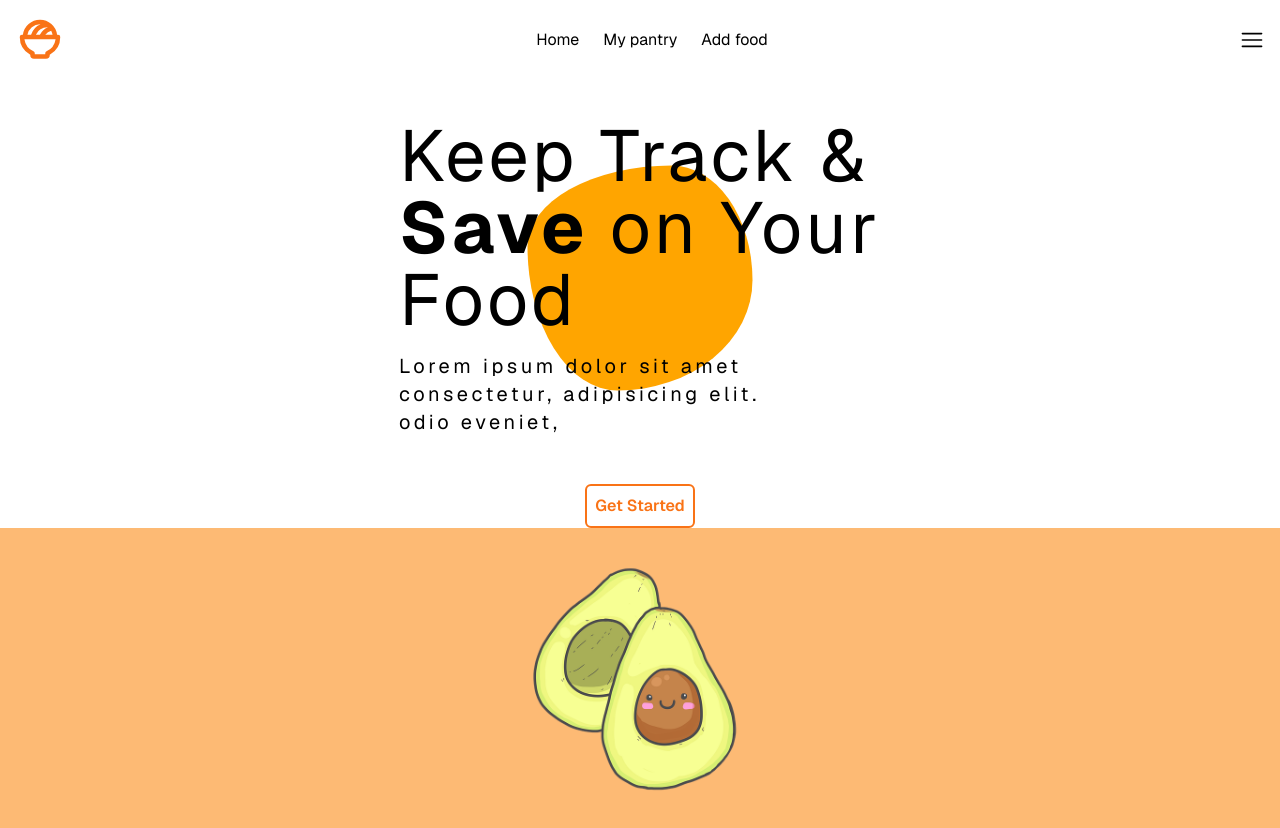
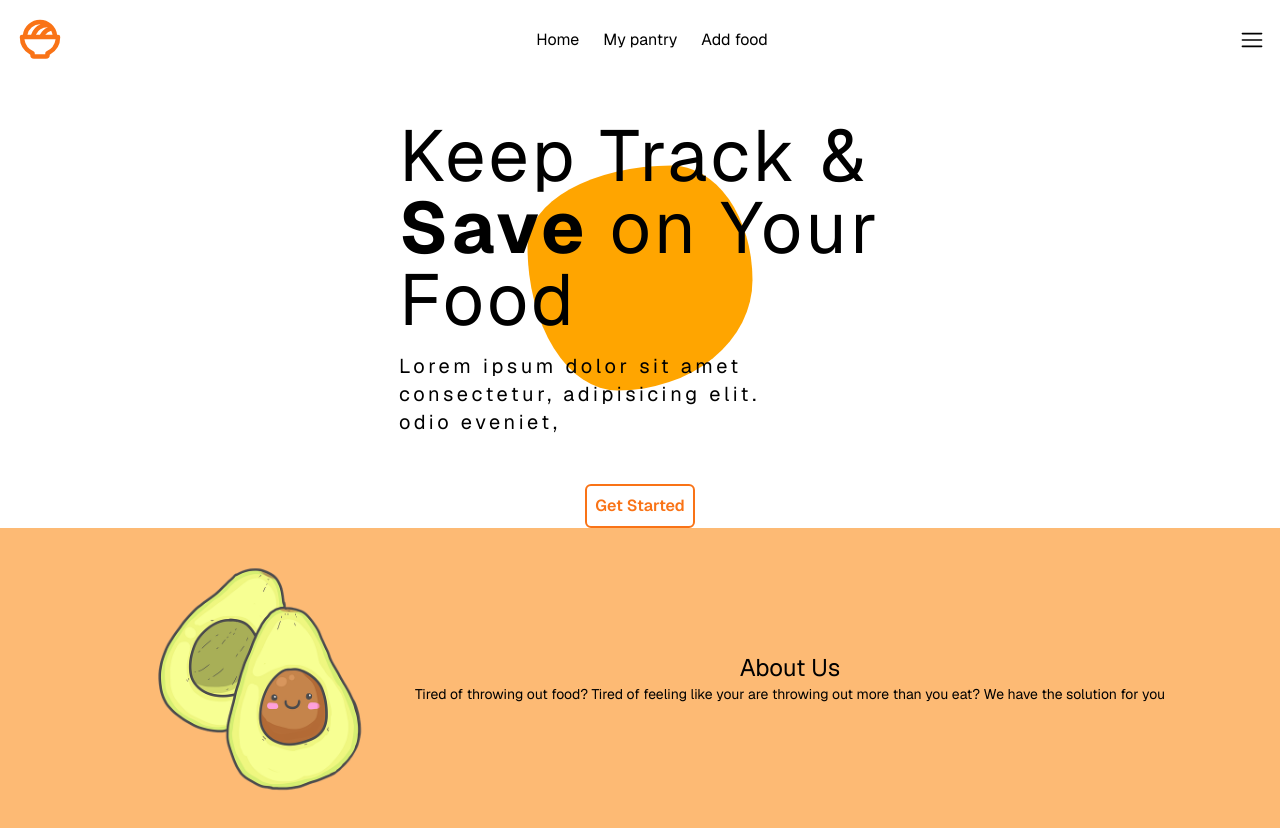
Before and after one commit to bustyAI/foodfo, a Next.js app: page / in a window 1280 px wide. Built offline with nearby package versions, Linux system fonts and the light colour scheme.

Commit message:
extracting AboutUs into a component

```diff
--- /dev/null
+++ b/app/components/AboutUs.tsx
@@ -0,0 +1,15 @@
+import React from "react";
+
+const AboutUs = () => {
+  return (
+    <div className="flex flex-col justify-center items-center text-left">
+      <h1 className="text-2xl">About Us</h1>
+      <p className=" text-sm">
+        Tired of throwing out food? Tired of feeling like your are throwing out
+        more than you eat? We have the solution for you
+      </p>
+    </div>
+  );
+};
+
+export default AboutUs;
--- a/app/components/Footer.tsx
+++ b/app/components/Footer.tsx
@@ -1,5 +1,6 @@
 import React from "react";
 import Image from "next/image";
+import AboutUs from "./AboutUs";
 
 const Footer = () => {
   return (
@@ -7,6 +8,7 @@ const Footer = () => {
       <div>
         <Image src={"/avocado.png"} height={300} width={300} alt="avocado" />
       </div>
+      <AboutUs />
     </div>
   );
 };
--- a/app/components/index.ts
+++ b/app/components/index.ts
@@ -3,6 +3,7 @@ import Navbar from "./Navbar";
 import Logo from "./Logo";
 import Hero from "./Hero";
 import Button from "./Button";
+import AboutUs from "./AboutUs";
 import Footer from "./Footer";
 
-export { Navbar, Logo, Hero, Button, Footer };
+export { Navbar, Logo, Hero, Button, AboutUs, Footer };
--- a/app/page.tsx
+++ b/app/page.tsx
@@ -1,4 +1,4 @@
-import { Navbar, Hero, Button, Footer } from "@/app/components";
+import { Navbar, Hero, Button, AboutUs, Footer } from "@/app/components";
 
 export default function Home() {
   return (
@@ -13,7 +13,6 @@ export default function Home() {
         buttonHoverColor="bg-orange-500"
         textHoverColor="text-white"
       />
-
       <Footer />
     </main>
   );
```
